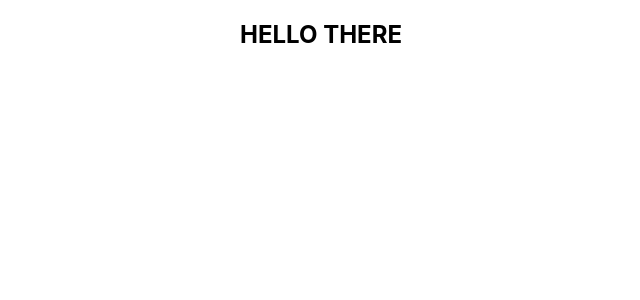
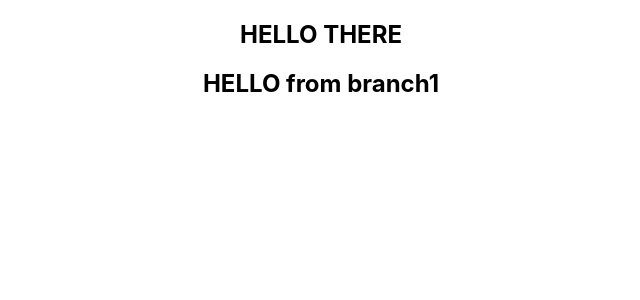
Before and after one commit to shahadat2772/rc-products-client, a React (Create React App) app: page / in a window 1280 px wide. Shown: the top 300 px of the page, without its empty margins (319-959 px from the left). Built offline with nearby package versions, Linux system fonts and the light colour scheme.

Commit message:
hello from branch

```diff
--- a/src/App.js
+++ b/src/App.js
@@ -4,7 +4,8 @@ import "./App.css";
 function App() {
   return (
     <div className="App">
-      <h2>HELLO THERE </h2>
+      <h2>HELLO THERE</h2>
+      <h2>HELLO from branch1</h2>
     </div>
   );
 }
```
